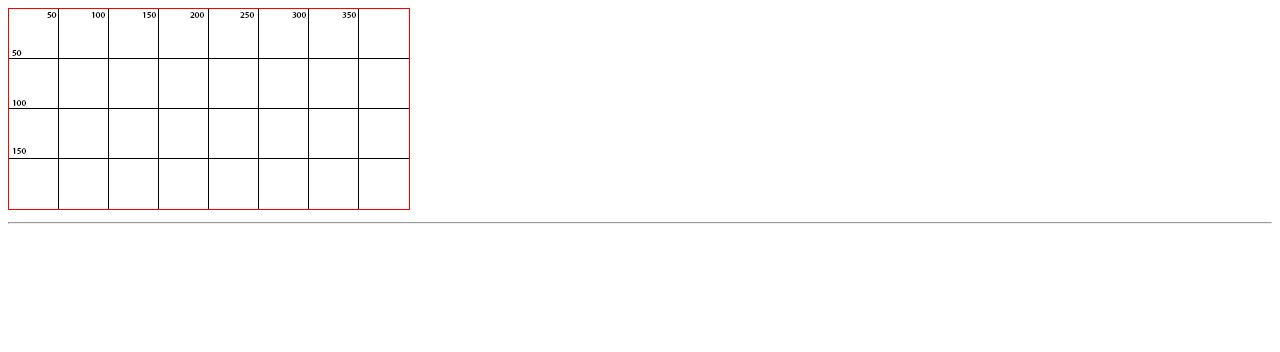
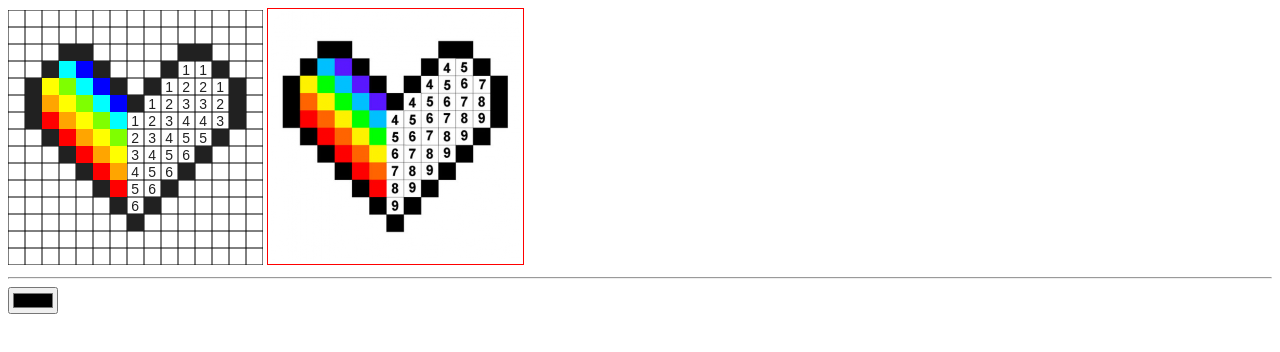
Before and after one commit to MarynaShavlak/nanogram-xpert, a plain HTML site: page index.html in a window 1280 px wide. Drawn offline with Linux system fonts and the light colour scheme.

Commit message:
add heart sets

```diff
--- a/index.html
+++ b/index.html
@@ -7,9 +7,10 @@
     <link rel="stylesheet" href="style.css" />
   </head>
   <body>
-    <canvas class="canvas" width="400" height="200"></canvas>
+    <canvas class="canvas" width="255" height="255"></canvas>
+    <canvas class="canvas-templ" width="255" height="255"></canvas>
     <hr />
-    <!-- <input type="color" class="color-input" /> -->
+    <input type="color" class="color-input" />
     <script src="index.js"></script>
   </body>
 </html>
--- a/index.js
+++ b/index.js
@@ -1,107 +1,187 @@
 const canvas = document.querySelector('.canvas');
 const ctx = canvas.getContext('2d');
-// ctx.fillStyle = 'green';
-// ctx.fillRect(50, 100, 130, 50); // x, y, width, height:
+const cell = 17;
+const width = 255;
+const height = 255;
 
-// //one more figure
-// ctx.fillStyle = 'blue';
-// ctx.fillRect(20, 30, 100, 10);
+grid();
+drawHeart();
 
-// // clear 2 figures
-// ctx.clearRect(0, 0, 400, 200);
+function grid() {
+  ctx.strokeStyle = 'black';
 
-// ctx.strokeStyle = 'red';
-// ctx.lineWidth = '5'; // border-width
-// ctx.rect(100, 75, 100, 100); // without background
-// ctx.stroke();
-// ctx.fillStyle = 'orange'; // background color
-// ctx.fill();
+  function drawLine(startX, startY, endX, endY) {
+    ctx.moveTo(startX, startY);
+    ctx.lineTo(endX, endY);
+  }
 
-// draw line between 2 points:
-// ctx.beginPath(); // to make each line as independent element with own style
-// ctx.strokeStyle = 'blue';
-// ctx.lineWidth = '3';
-// ctx.moveTo(100, 50); // start point: x, y
-// ctx.lineTo(150, 150); // end point : x, y
-// ctx.stroke();
+  for (let i = 0; i <= 255; i += cell) {
+    drawLine(i, 0, i, 255);
+    drawLine(0, i, 255, i);
+  }
 
-// ctx.lineTo(250, 50);
-// ctx.stroke();
+  ctx.stroke();
+}
 
-// // independent line:
-// ctx.beginPath(); // to make each line as independent element with own style
-// ctx.strokeStyle = 'green';
-// ctx.lineWidth = '6';
-// ctx.moveTo(150, 50);
-// ctx.lineTo(100, 250); // end point : x, y
-// ctx.stroke();
+function drawCell(x, y, color) {
+  ctx.fillStyle = color;
+  ctx.fillRect(cell * x, cell * y, cell, cell);
+}
 
-// ctx.clearRect(0, 0, 400, 200); // clear all
+function drawHeart() {
+  const heartConfig = [
+    {
+      color: '#212121',
+      cells: [
+        [3, 2],
+        [4, 2],
+        [10, 2],
+        [11, 2],
+        [3, 2],
+        [2, 3],
+        [5, 3],
+        [9, 3],
+        [12, 3],
+        [1, 4],
+        [6, 4],
+        [8, 4],
+        [13, 4],
+        [1, 5],
+        [7, 5],
+        [13, 5],
+        [1, 6],
+        [13, 6],
+        [2, 7],
+        [3, 8],
+        [4, 9],
+        [5, 10],
+        [6, 11],
+        [7, 12],
+        [12, 7],
+        [11, 8],
+        [10, 9],
+        [9, 10],
+        [8, 11],
+      ],
+    },
+    {
+      color: 'red',
+      cells: [
+        [2, 6],
+        [3, 7],
+        [4, 8],
+        [5, 9],
+        [6, 10],
+      ],
+    },
+    {
+      color: 'orange',
+      cells: [
+        [2, 5],
+        [3, 6],
+        [4, 7],
+        [5, 8],
+        [6, 9],
+      ],
+    },
+    {
+      color: 'yellow',
+      cells: [
+        [2, 4],
+        [3, 5],
+        [4, 6],
+        [5, 7],
+        [6, 8],
+      ],
+    },
+    {
+      color: 'chartreuse',
+      cells: [
+        [3, 4],
+        [4, 5],
+        [5, 6],
+        [6, 7],
+      ],
+    },
+    {
+      color: 'aqua',
+      cells: [
+        [3, 3],
+        [4, 4],
+        [5, 5],
+        [6, 6],
+      ],
+    },
+    {
+      color: 'blue',
+      cells: [
+        [4, 3],
+        [5, 4],
+        [6, 5],
+      ],
+    },
+  ];
 
-// ctx.beginPath(); // to make each line as independent element with own style
-// ctx.strokeStyle = 'blue';
-// ctx.lineWidth = '3';
-// ctx.moveTo(50, 150);
-// ctx.lineTo(150, 50);
-// ctx.lineTo(200, 150);
-// ctx.lineTo(50, 150);
-// ctx.fillStyle = 'yellow';
-// ctx.stroke();
-// ctx.fill();
+  heartConfig.forEach(({ color, cells }) =>
+    cells.forEach(([x, y]) => drawCell(x, y, color)),
+  );
+  setDigitCells();
+}
+//
 
-// draw circle
-// const pi = Math.PI;
-// ctx.beginPath();
-// ctx.lineWidth = '3';
-// ctx.strokeStyle = 'blue';
-// ctx.fillStyle = 'red';
-// // pi - 180 degrees
-// ctx.arc(150, 100, 70, 0, 2 * pi, false); // center x, center y, radius, 0, true(проти годиинникової стрілки)/ false (за стрілкою)
-// ctx.stroke();
-// ctx.fill();
+function setDigitCells() {
+  ctx.fillStyle = '#212121';
+  ctx.font = '14px Arial';
+  ctx.fillText('1', cell * 7 + cell / 4, cell * 6 + cell / 1.21);
+  ctx.fillText('2', cell * 7 + cell / 4, cell * 7 + cell / 1.21);
+  ctx.fillText('3', cell * 7 + cell / 4, cell * 8 + cell / 1.21);
+  ctx.fillText('4', cell * 7 + cell / 4, cell * 9 + cell / 1.21);
+  ctx.fillText('5', cell * 7 + cell / 4, cell * 10 + cell / 1.21);
+  ctx.fillText('6', cell * 7 + cell / 4, cell * 11 + cell / 1.21);
 
-// ctx.beginPath();
-// ctx.lineWidth = '3';
-// ctx.strokeStyle = 'green';
-// ctx.fillStyle = 'yellow';
-// // pi - 180 degrees
-// ctx.arc(300, 100, 70, 0, pi, false); // center x, center y, radius, 0, true(проти годиинникової стрілки)/ false (за стрілкою)
-// ctx.stroke();
-// ctx.fill();
+  ctx.fillText('1', cell * 8 + cell / 4, cell * 5 + cell / 1.21);
+  ctx.fillText('2', cell * 8 + cell / 4, cell * 6 + cell / 1.21);
+  ctx.fillText('3', cell * 8 + cell / 4, cell * 7 + cell / 1.21);
+  ctx.fillText('4', cell * 8 + cell / 4, cell * 8 + cell / 1.21);
+  ctx.fillText('5', cell * 8 + cell / 4, cell * 9 + cell / 1.21);
+  ctx.fillText('6', cell * 8 + cell / 4, cell * 10 + cell / 1.21);
 
-// paint
-// let color = 'red';
-// const colorInput = document.querySelector('.color-input');
-// colorInput.addEventListener('input', function () {
-//   color = this.value;
-// });
-// canvas.onmousedown = function (e) {
-//   canvas.onmousemove = function (e) {
-//     let x = e.offsetX;
-//     let y = e.offsetY;
-//     ctx.fillRect(x, y, 7, 7);
-//     ctx.fillStyle = color;
-//     ctx.fill();
-//   };
-//   canvas.onmouseup = function () {
-//     canvas.onmousemove = null;
-//   };
-// };
+  ctx.fillText('1', cell * 9 + cell / 4, cell * 4 + cell / 1.21);
+  ctx.fillText('2', cell * 9 + cell / 4, cell * 5 + cell / 1.21);
+  ctx.fillText('3', cell * 9 + cell / 4, cell * 6 + cell / 1.21);
+  ctx.fillText('4', cell * 9 + cell / 4, cell * 7 + cell / 1.21);
+  ctx.fillText('5', cell * 9 + cell / 4, cell * 8 + cell / 1.21);
+  ctx.fillText('6', cell * 9 + cell / 4, cell * 9 + cell / 1.21);
 
-//spirograf
-// const R = 150;
-// const r = 120;
-// const d = 50;
-// let t = 0;
-// let timer;
-// function spirograf() {
-//   let x = (R - r) * Math.cos(t) + d * Math.cos(((R - r) * t) / r);
-//   let y = (R - r) * Math.sin(t) - d * Math.sin(((R - r) * t) / r);
-//   t = t + 0.2;
-//   ctx.fillRect(250 + x, 250 + y, 5, 5);
-//   timer = setTimeout(spirograf, 50);
-// }
+  ctx.fillText('1', cell * 10 + cell / 4, cell * 3 + cell / 1.21);
+  ctx.fillText('2', cell * 10 + cell / 4, cell * 4 + cell / 1.21);
+  ctx.fillText('3', cell * 10 + cell / 4, cell * 5 + cell / 1.21);
+  ctx.fillText('4', cell * 10 + cell / 4, cell * 6 + cell / 1.21);
+  ctx.fillText('5', cell * 10 + cell / 4, cell * 7 + cell / 1.21);
+  ctx.fillText('6', cell * 10 + cell / 4, cell * 8 + cell / 1.21);
 
-// spirograf();
+  ctx.fillText('1', cell * 11 + cell / 4, cell * 3 + cell / 1.21);
+  ctx.fillText('2', cell * 11 + cell / 4, cell * 4 + cell / 1.21);
+  ctx.fillText('3', cell * 11 + cell / 4, cell * 5 + cell / 1.21);
+  ctx.fillText('4', cell * 11 + cell / 4, cell * 6 + cell / 1.21);
+  ctx.fillText('5', cell * 11 + cell / 4, cell * 7 + cell / 1.21);
 
-//__________________Graph_______________
+  ctx.fillText('1', cell * 12 + cell / 4, cell * 4 + cell / 1.21);
+  ctx.fillText('2', cell * 12 + cell / 4, cell * 5 + cell / 1.21);
+  ctx.fillText('3', cell * 12 + cell / 4, cell * 6 + cell / 1.21);
+}
+
+canvas.onclick = function (e) {
+  let x = e.offsetX;
+  let y = e.offsetY;
+  let cellIndexByX = Math.floor(x / cell);
+  let cellIndexByY = Math.floor(y / cell);
+
+  ctx.fillRect(cellIndexByX * cell, cellIndexByY * cell, 17, 17);
+  ctx.fillStyle = 'tomato';
+  ctx.fill();
+
+  // canvas.onmouseup = function () {
+  //   canvas.onmousemove = null;
+  // };
+};
--- a/style.css
+++ b/style.css
@@ -1,6 +1,16 @@
 .canvas {
-  width: 400px;
-  height: 200px;
+  width: 255px;
+  height: 255px;
+  /* border: 1px solid red; */
+  /* background-image: url(canvas1.png);
+  background-repeat: no-repeat;
+  background-position: 3.4px 2px; */
+}
+.canvas-templ {
+  width: 255px;
+  height: 255px;
   border: 1px solid red;
-  background-image: url(grid.png);
+  background-image: url(canvas1.png);
+  background-repeat: no-repeat;
+  background-position: 3.4px 2px;
 }
```
Also changed, not shown: practise.js (added, +142 -0 lines), canvas1.png (added).
